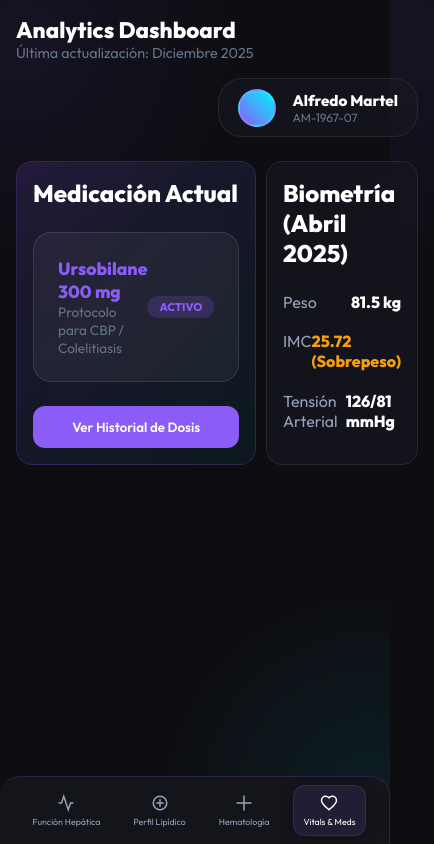
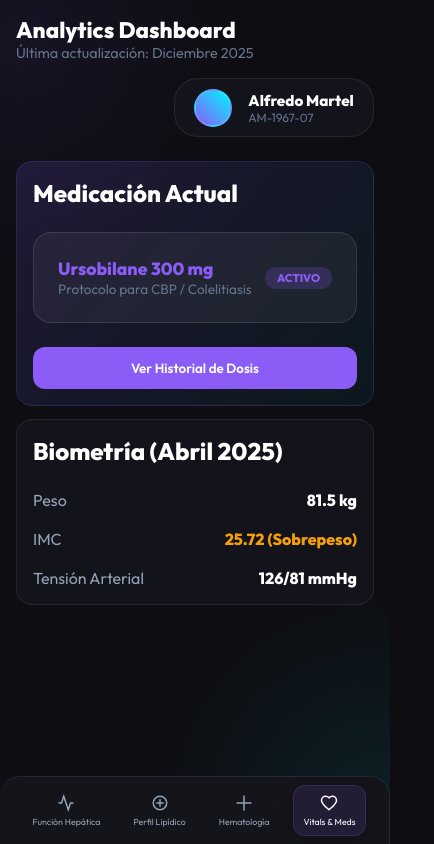
Before and after one commit to amartelr/health-progress-dashboard, a plain HTML site: page index.html in a window 390 px wide. Both pictures are taken after a click on the item "Vitals & Meds". Shown: the whole page, 434 px wide, since content can reach past the window. Drawn offline with nearby package versions, Linux system fonts and the light colour scheme.

Commit message:
Fix mobile: single column grid, increased bottom padding for fixed nav

```diff
--- a/style.css
+++ b/style.css
@@ -423,8 +423,10 @@ body {
     }
 
     .main-content {
-        padding: 1rem 1rem 100px 1rem;
+        padding: 1rem 1rem 120px 1rem !important;
         gap: 1.5rem;
+        padding-bottom: 120px !important;
+        min-height: calc(100vh - 60px);
     }
 
     .top-bar {
@@ -442,8 +444,17 @@ body {
     }
 
     .stat-grid {
-        grid-template-columns: repeat(2, 1fr);
-        gap: 0.6rem;
+        grid-template-columns: 1fr !important;
+        gap: 0.8rem;
+    }
+
+    /* Vitals tab - single column for medication cards */
+    #vitals .stat-grid {
+        grid-template-columns: 1fr !important;
+    }
+
+    #vitals .glass-card {
+        width: 100%;
     }
 
     .glass-card {
```
